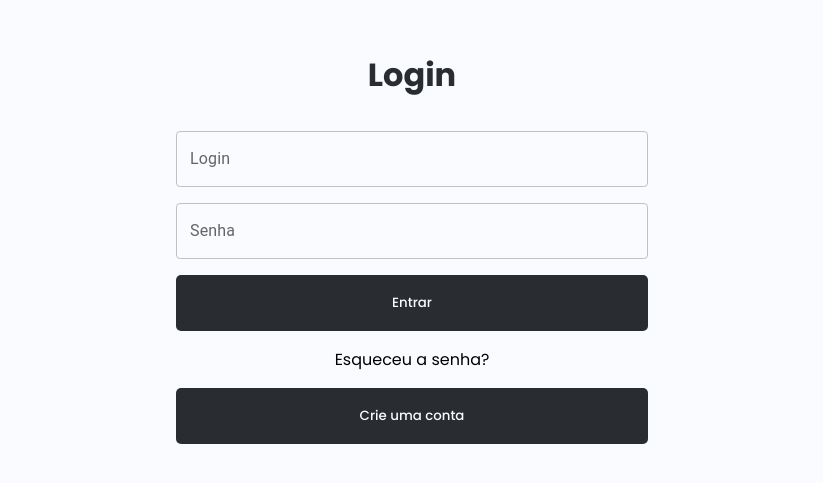
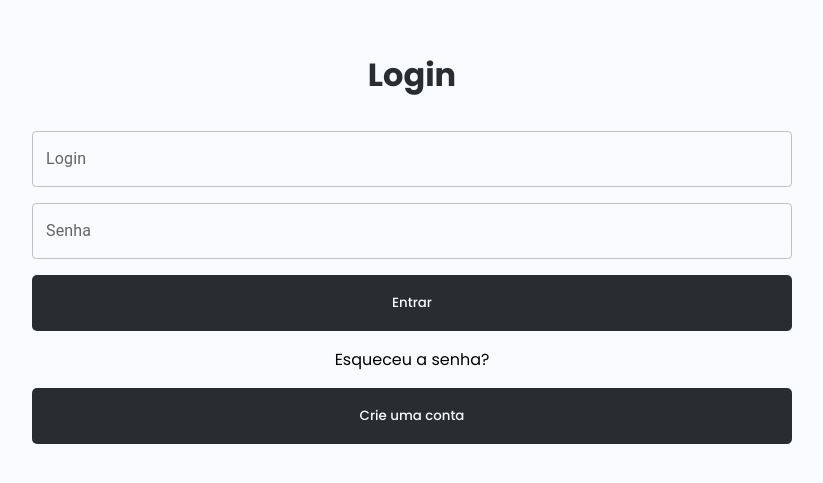
Before and after one commit to andr3felipe/dbc-dashboard, a React (Vite) app: page / in a window 1280 px wide. Shown: the part 153-636 px from the top of the page, without its empty margins (228-1051 px from the left). Built offline with nearby package versions, Linux system fonts and the light colour scheme.

Commit message:
fix: login and register page form width

```diff
--- a/src/pages/Login/styles.ts
+++ b/src/pages/Login/styles.ts
@@ -14,16 +14,17 @@ export const Container = styled.main`
 export const LoginForm = styled.form`
   display: flex;
   flex-direction: column;
-  width: 40%;
-  max-width: 50%;
   margin: auto;
   padding: 20px;
   gap: 1rem;
+  width: 100%;
+  max-width: 800px;
 `;
 
 export const StyledTitle = styled.h1`
   text-align: center;
-margin-bottom: 1rem;`
+  margin-bottom: 1rem;
+`;
 
 export const StyledLink = styled.a`
   text-decoration: none;
@@ -31,8 +32,7 @@ text-align: center;
   color: black;
 `;
 
-export const StyledTextField = styled(TextField)`
-`;
+export const StyledTextField = styled(TextField)``;
 
 export const StyledButton = styled(Button)`
   height: 56px;
--- a/src/pages/Register/styles.ts
+++ b/src/pages/Register/styles.ts
@@ -14,8 +14,8 @@ export const Container = styled.main`
 export const LoginForm = styled.form`
   display: flex;
   flex-direction: column;
-  width: 40%;
-  max-width: 50%;
+  width: 100%;
+  max-width: 800px;
   margin: auto;
   padding: 20px;
   gap: 1rem;
@@ -23,16 +23,16 @@ export const LoginForm = styled.form`
 
 export const StyledTitle = styled.h1`
   text-align: center;
-margin-bottom: 1rem;`
+  margin-bottom: 1rem;
+`;
 
 export const StyledText = styled.p`
   text-align: center;
   color: black;
 `;
 
-export const StyledTextField = styled(TextField)`
-`;
+export const StyledTextField = styled(TextField)``;
 
 export const StyledButton = styled(Button)`
   height: 56px;
-`
+`;
```
Lines whose indentation alone changed are shown as unchanged.
